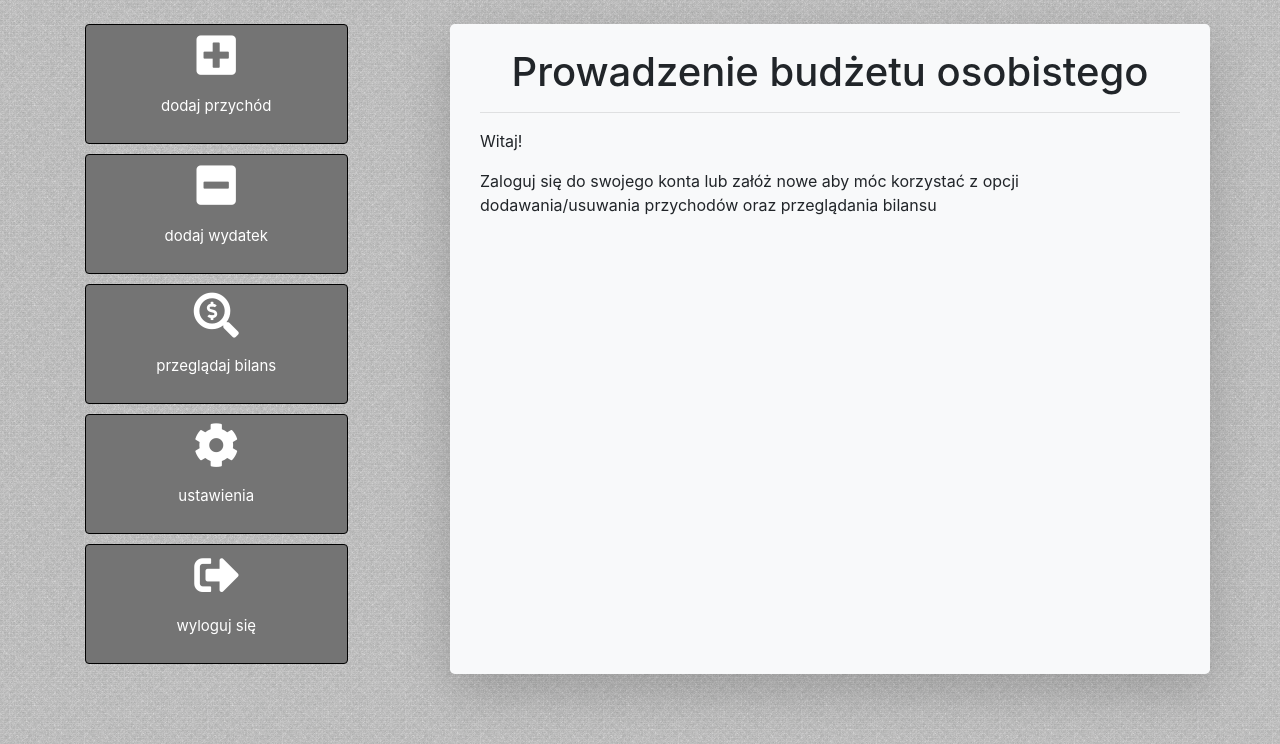
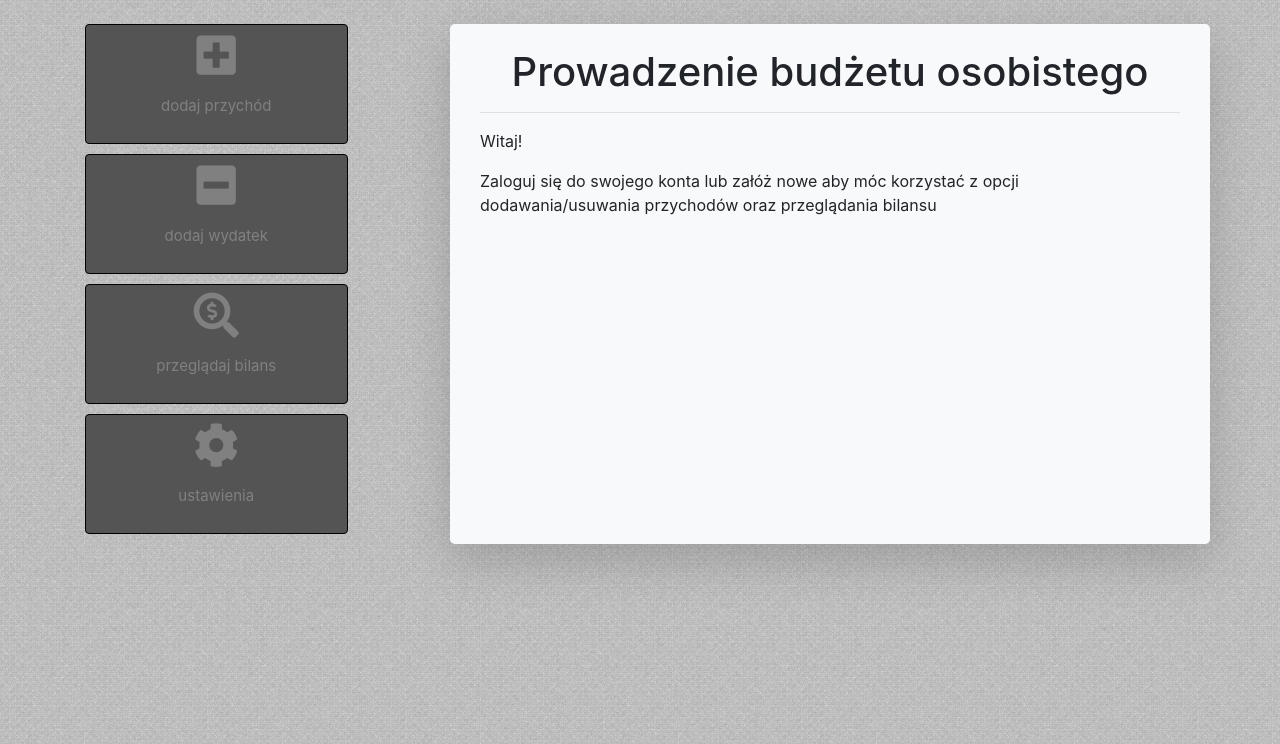
Before and after one commit to tocomasz/PersonalBudget_BS, a PHP site: page / in a window 1280 px wide. Shown: the part 56-800 px from the top of the page. Run offline with PHP 8.4, Linux system fonts and the light colour scheme.

Commit message:
added disabled/enabled state for nav pils

```diff
--- a/css/style.css
+++ b/css/style.css
@@ -22,6 +22,13 @@ body
 	color:white;
 	border: 1px solid black;
 }
+
+.container .nav-link.disabled
+{
+	background-color: #545454;
+	color:gray;
+}
+
 .container .nav-link:hover
 {
 	background-color: #636363;
--- a/index.php
+++ b/index.php
@@ -36,6 +36,10 @@
 				$("#welcomeMessage").html("Witaj!");
 				$("#instructionMessage").html("Zaloguj się do swojego konta lub załóż nowe aby móc korzystać z opcji dodawania/usuwania przychodów oraz przeglądania bilansu");
 				$("#mainNavbar").html("<li><button class='btn btn-secondary ml-auto mr-2' id='changeTabToLogin'> Zaloguj się</button></li><li><button class='btn btn-secondary ml-auto mr-5' id='changeTabToRegister'> Zarejestruj się</button></li>");
+				$("#addIncomePill").addClass("disabled");
+				$("#addExpensePill").addClass("disabled");
+				$("#balancePill").addClass("disabled");
+				$("#settingsPill").addClass("disabled");
 			}
 		});
 
@@ -208,42 +212,36 @@
 		<div class="container mt-4">
 			<div class="row">
 
+				<!-- Navigation bar -->
 				<nav class="col-4">
 
 					<ul class="nav nav-pills flex-column">
 
 						<li class="nav-item">
-							<a class="nav-link" data-toggle="pill" href="#income">
+							<a class="nav-link" id="addIncomePill" data-toggle="pill" href="#income">
 								<p><i class="fas fa-plus-square fa-3x"></i><p>
 								<p>Dodaj przychód</p>
 							</a>
 						</li>
 
 						<li class="nav-item">
-							<a class="nav-link" data-toggle="pill" href="#expense">
+							<a class="nav-link" id="addExpensePill" data-toggle="pill" href="#expense">
 								<p><i class="fas fa-minus-square fa-3x"></i></p>
 								<p>Dodaj wydatek</p>
 							</a>
 						</li>
 
 						<li class="nav-item">
-							<a class="nav-link" data-toggle="pill" href="#balance">
+							<a class="nav-link"  id="balancePill" data-toggle="pill" href="#balance">
 								<p><i class="fas fa-search-dollar fa-3x"></i></p>
 								<p>Przeglądaj bilans</p>
 							</a>
 						</li>
 
 						<li class="nav-item">
-							<a class="nav-link" data-toggle="pill" href="#settings">
+							<a class="nav-link" id="settingsPill" data-toggle="pill" href="#settings">
 								<p><i class="fas fa-cog fa-3x"></i></p>
 								<p>Ustawienia</p>
-							</a>
-						</li>
-
-						<li class="nav-item">
-							<a class="nav-link" data-toggle="pill" href="#logout">
-								<p><i class="fas fa-sign-out-alt fa-3x"></i></p>
-								<p>Wyloguj się</p>
 							</a>
 						</li>
 
@@ -251,6 +249,7 @@
 
 				</nav>
 
+				<!--Main content -->
 				<div class="col-8 bg-light rounded-lg shadow-lg pt-4">
 
 					<div class="tab-content">
@@ -385,9 +384,6 @@
 						<div class="tab-pane container fade" id="settings">
 							4
 						</div>
-							<div class="tab-pane container fade" id="logout">
-								5
-							</div>
 					</div>
 				</div>
 			</div>
--- a/login.php
+++ b/login.php
@@ -75,8 +75,10 @@
 	{
 		$("#loginFormMessage").addClass("text-success");
 		$("#loginFormMessage").removeClass("text-danger");
-
-
+		$("#addIncomePill").removeClass("disabled");
+		$("#addExpensePill").removeClass("disabled");
+		$("#balancePill").removeClass("disabled");
+		$("#settingsPill").removeClass("disabled");
 		setTimeout(function(){ window.location = "index.php"; },1000);
 	}
 
```
Lines whose indentation alone changed are shown as unchanged.
